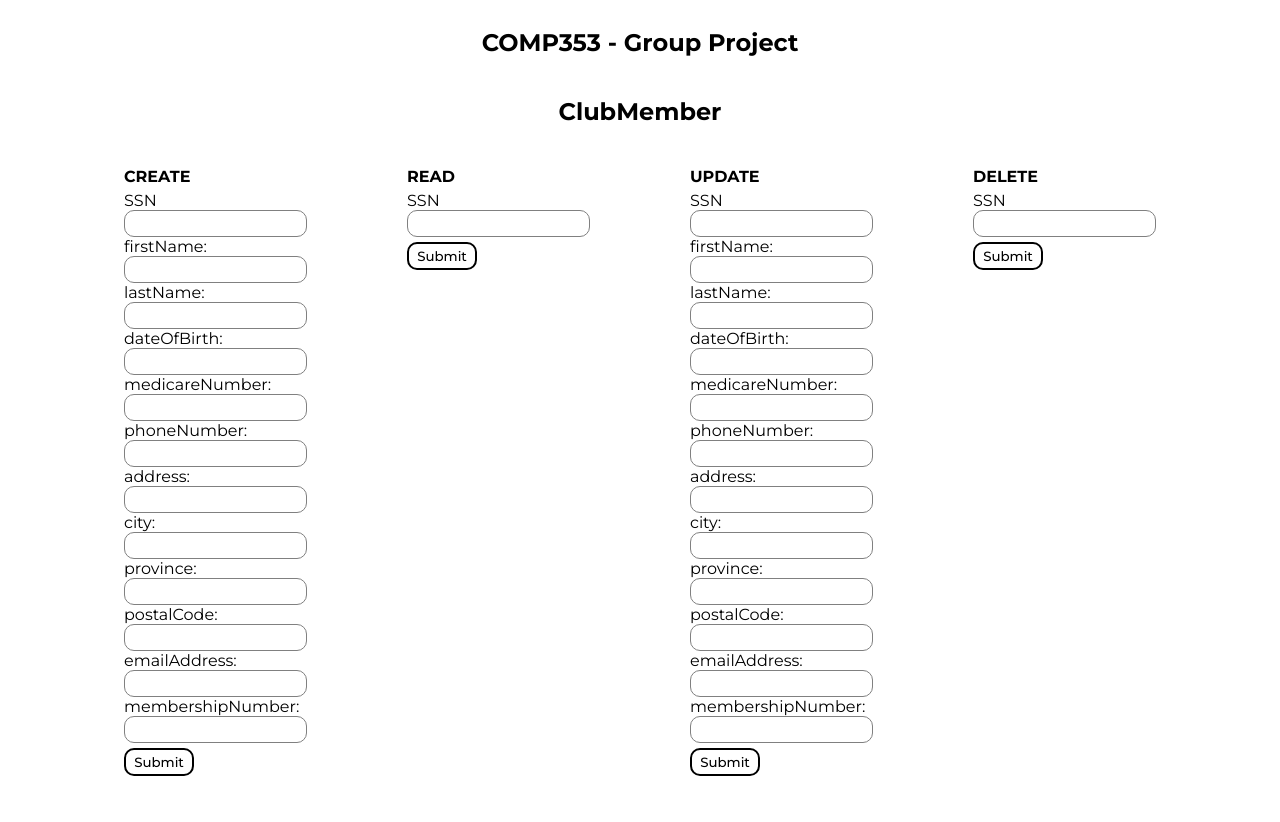
After one commit to srowal/databases-final-project, a PHP site: page /forms/clubMembers.php in a window 1280 px wide. The commit adds this page. Run offline with PHP 8.4, Linux system fonts and the light colour scheme.

Commit message:
Added clubMembers.php + update CSS styling

```diff
--- a/html/css/form_1.css
+++ b/html/css/form_1.css
@@ -0,0 +1,47 @@
+html {
+    font-family: "Montserrat", sans-serif;
+}
+
+h2 {
+    text-align: center;
+}
+
+h4 {
+    margin-bottom: 5px;
+}
+
+.statements {
+    display: flex;
+    gap: 100px;
+    justify-content: center;
+}
+
+input[type=submit] {
+    border-radius: 10px;
+    background-color: white;
+    height: 28px;
+    width: 70px;
+    font-family: "Montserrat", sans-serif;
+    border: 2px solid black;
+    font-weight: 500;
+    margin-top: 5px;
+}
+
+input[type=submit]:hover {
+    cursor: pointer;
+    transform: scale(1.05);
+    transition: 0.2s;
+    border-color: rgb(61, 149, 207);
+    color: rgb(61, 149, 207);
+}
+
+input[type=text] {
+    height: 23px;
+    border-radius: 10px;
+    border: 1px solid grey;
+    text-indent: 5px;
+}
+
+input[type=text]:focus {
+    border: 1px solid #555;
+  }
--- /dev/null
+++ b/html/forms/clubMembers.php
@@ -0,0 +1,127 @@
+<?php
+include "../include/header.php";
+?>
+
+<link rel="stylesheet" href="../css/form_1.css">
+<link rel="preconnect" href="https://fonts.googleapis.com">
+<link rel="preconnect" href="https://fonts.gstatic.com" crossorigin>
+<link href="https://fonts.googleapis.com/css2?family=Exo+2:ital,wght@0,100..900;1,100..900&family=Montserrat:ital,wght@0,100..900;1,100..900&display=swap" rel="stylesheet">
+
+<div class="form_1">
+    <h2>ClubMember</h2>
+    <div class="statements">
+        <div>
+            <h4> CREATE </h4>
+            <!-- UPDATE PATH -->
+            <form action="../queries/" method="POST">
+                <label for="SSN">SSN</label><br>
+                <input type="text" name="SSN"><br>
+
+                <label for="firstName">firstName:</label><br>
+                <input type="text" name="firstName"><br>
+
+                <label for="lastName">lastName:</label><br>
+                <input type="text" name="lastName"><br>
+
+                <label for="dateOfBirth">dateOfBirth:</label><br>
+                <input type="text" name="dateOfBirth"><br>
+
+                <label for="medicareNumber">medicareNumber:</label><br>
+                <input type="text" name="medicareNumber"><br>
+
+                <label for="phoneNumber">phoneNumber:</label><br>
+                <input type="text" name="phoneNumber"><br>
+
+                <label for="address">address:</label><br>
+                <input type="text" name="address"><br>
+
+                <label for="city">city:</label><br>
+                <input type="text" name="city"><br>
+
+                <label for="province">province:</label><br>
+                <input type="text" name="province"><br>
+
+                <label for="postalCode">postalCode:</label><br>
+                <input type="text" name="postalCode"><br>
+
+                <label for="emailAddress">emailAddress:</label><br>
+                <input type="text" name="emailAddress"><br>
+
+                <label for="emailAddress">membershipNumber:</label><br>
+                <input type="text" name="membershipNumber"><br>
+
+                <input type="submit" value="Submit">
+            </form>
+        </div>
+
+        <div>
+            <h4> READ </h4>
+            <!-- UPDATE PATH -->
+            <form action="../queries/" method="GET">
+                <label for="SSN">SSN</label><br>
+                <input type="text" name="SSN"><br>
+
+                <input type="submit" value="Submit">
+            </form>
+        </div>
+
+        <div>
+            <h4> UPDATE </h4>
+            <!-- UPDATE PATH -->
+            <form action="../queries/" method="POST">
+                <label for="SSN">SSN</label><br>
+                <input type="text" name="SSN"><br>
+
+                <label for="firstName">firstName:</label><br>
+                <input type="text" name="firstName"><br>
+
+                <label for="lastName">lastName:</label><br>
+                <input type="text" name="lastName"><br>
+
+                <label for="dateOfBirth">dateOfBirth:</label><br>
+                <input type="text" name="dateOfBirth"><br>
+
+                <label for="medicareNumber">medicareNumber:</label><br>
+                <input type="text" name="medicareNumber"><br>
+
+                <label for="phoneNumber">phoneNumber:</label><br>
+                <input type="text" name="phoneNumber"><br>
+
+                <label for="address">address:</label><br>
+                <input type="text" name="address"><br>
+
+                <label for="city">city:</label><br>
+                <input type="text" name="city"><br>
+
+                <label for="province">province:</label><br>
+                <input type="text" name="province"><br>
+
+                <label for="postalCode">postalCode:</label><br>
+                <input type="text" name="postalCode"><br>
+
+                <label for="emailAddress">emailAddress:</label><br>
+                <input type="text" name="emailAddress"><br>
+
+                <label for="emailAddress">membershipNumber:</label><br>
+                <input type="text" name="membershipNumber"><br>
+
+                <input type="submit" value="Submit">
+            </form>
+        </div>
+
+        <div>
+            <h4> DELETE </h4>
+            <!-- UPDATE PATH -->
+            <form action="../queries/" method="POST">
+                <label for="SSN">SSN</label><br>
+                <input type="text" name="SSN"><br>
+
+                <input type="submit" value="Submit">
+            </form>
+        </div>
+    </div>
+</div>
+
+
+
+<?php include "../include/footer.php";?>
--- a/html/index.php
+++ b/html/index.php
@@ -17,13 +17,13 @@ include "./include/header.php";
 
     <div class="query">
       <h4>3. Create/Delete/Edit/Display a FamilyMember (Primary/Secondary)</h4>
-      <a href=".froms/familyMembers.php">Open statements</a>
+      <a href=".forms/familyMembers.php">Open statements</a>
     </div>
 
     <!-- UPDATE PATH -->
     <div class="query">
       <h4>4. Create/Delete/Edit/Display a ClubMember</h4>
-      <a href="./locations.php">Open statements</a>
+      <a href=".forms/clubMembers.php">Open statements</a>
     </div>
 
     <!-- UPDATE PATH -->
```
Also changed, not shown: html/forms/locations.php (+15 -4 lines), html/forms/personnels.php (+15 -4 lines).
